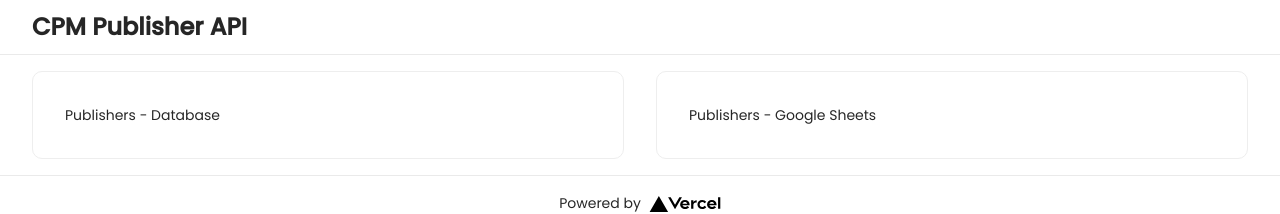
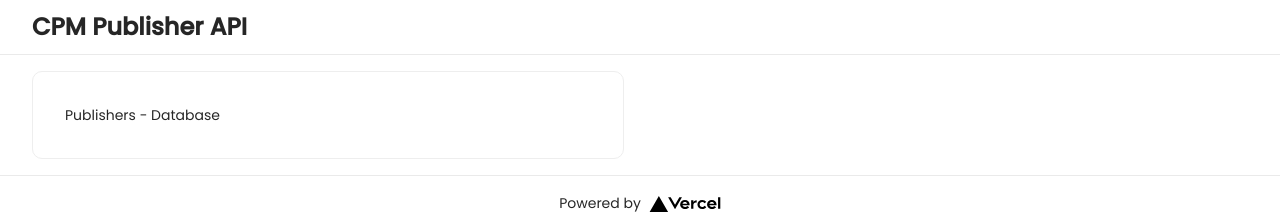
Before and after one commit to arvind-adsparc/cpm_campaign, a Next.js app: page / in a window 1280 px wide. Shown: the top 214 px of the page. Built offline with nearby package versions, Linux system fonts and the light colour scheme.

Commit message:
home ui correctioin

```diff
--- a/pages/index.js
+++ b/pages/index.js
@@ -9,9 +9,9 @@
         <div className="card">
           <Link href="/publishers">Publishers - Database</Link>
         </div>
-        <div className="card">
+        {/* <div className="card">
           <Link href="/google-sheet-data">Publishers - Google Sheets</Link>
-        </div>
+        </div> */}
       </section>
     </Layout>
   );
```
Also changed, not shown: pages/publishers/index.jsx (+4 -4 lines).
